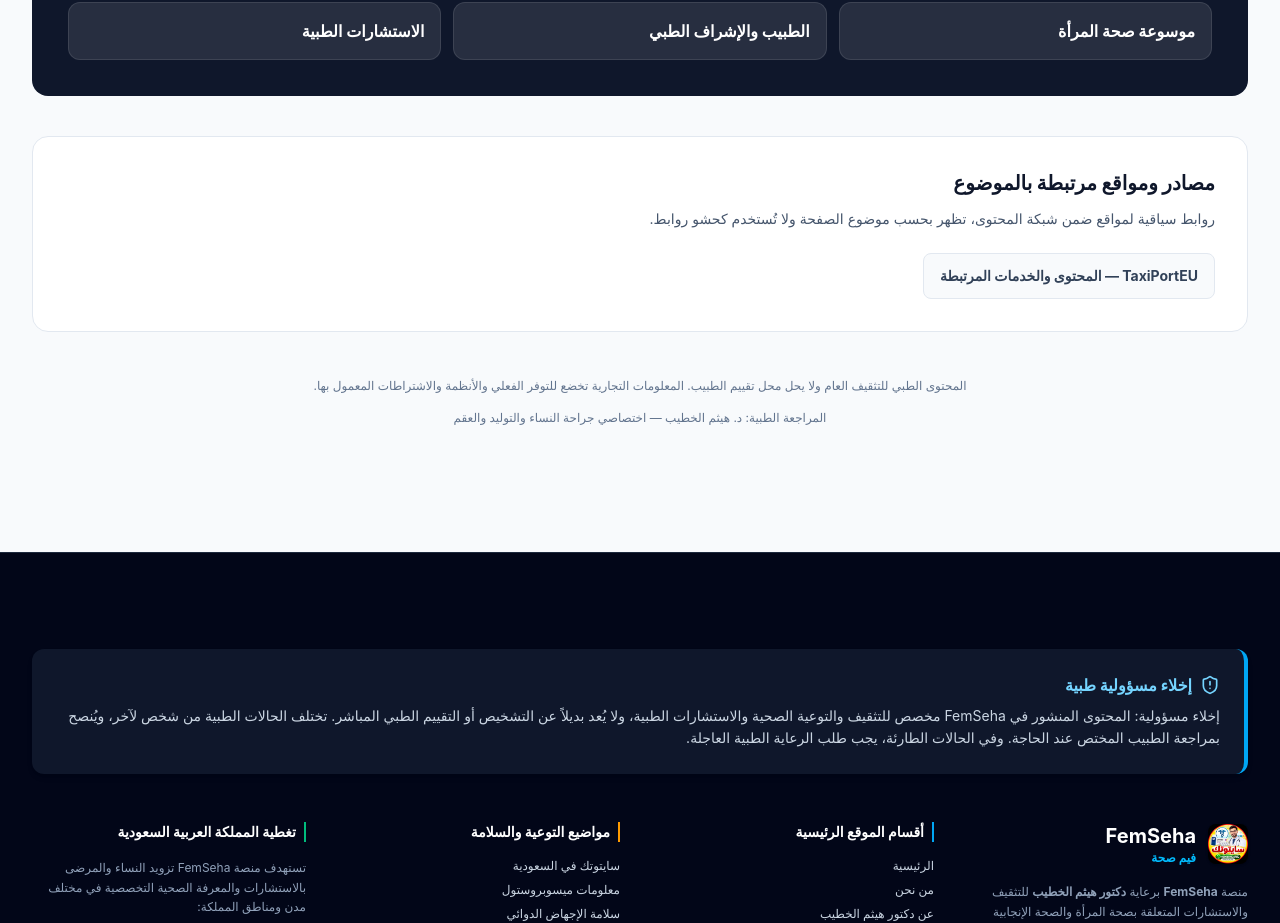
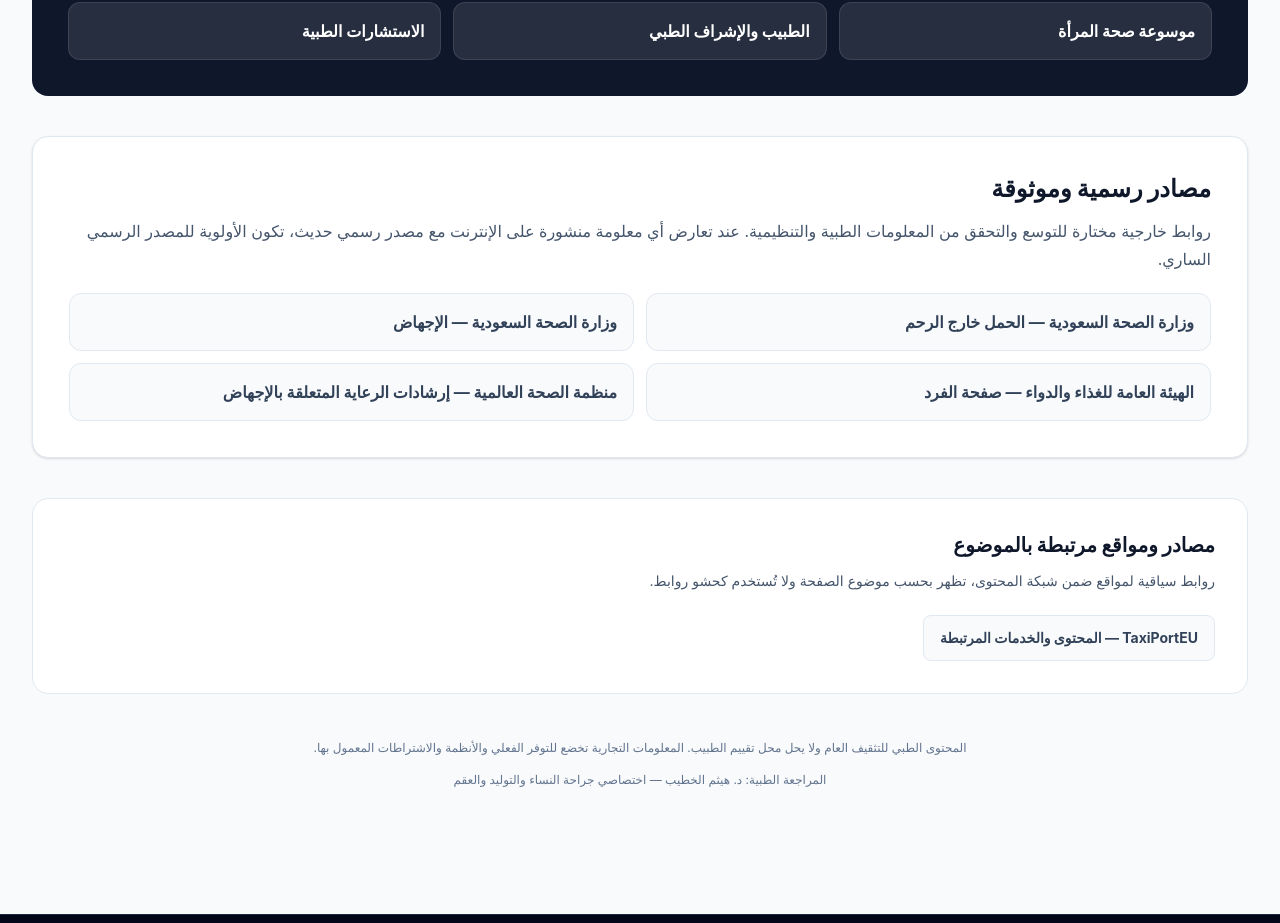
Before and after one commit to femseha/femseha, a React (Vite) app: page /order in a window 1280 px wide. Shown: the part 6848-7771 px from the top of the page. Built offline with nearby package versions, Linux system fonts and the light colour scheme.

Commit message:
Render authoritative external sources on SEO pillar

```diff
--- a/src/pages/ClusterPage.tsx
+++ b/src/pages/ClusterPage.tsx
@@ -161,6 +161,17 @@ export default function ClusterPage() {
             </div>
           </section>
         ) : null}
+        {page.externalLinks?.length ? (
+          <section className="bg-white border border-slate-200 rounded-2xl p-6 sm:p-9 shadow-sm">
+            <h2 className="text-2xl font-extrabold text-slate-900">مصادر رسمية وموثوقة</h2>
+            <p className="mt-3 text-slate-600 leading-7">روابط خارجية مختارة للتوسع والتحقق من المعلومات الطبية والتنظيمية. عند تعارض أي معلومة منشورة على الإنترنت مع مصدر رسمي حديث، تكون الأولوية للمصدر الرسمي الساري.</p>
+            <div className="mt-5 grid grid-cols-1 md:grid-cols-2 gap-3">
+              {page.externalLinks.map((x) => (
+                <a key={x.href} href={x.href} target="_blank" rel="noopener noreferrer" className="rounded-xl border border-slate-200 bg-slate-50 p-4 font-bold text-slate-700 hover:border-sky-400">{x.label}</a>
+              ))}
+            </div>
+          </section>
+        ) : null}
 
         <section className="bg-white border border-slate-200 rounded-2xl p-6 sm:p-8">
           <h2 className="text-xl font-extrabold text-slate-900">مصادر ومواقع مرتبطة بالموضوع</h2>
```
